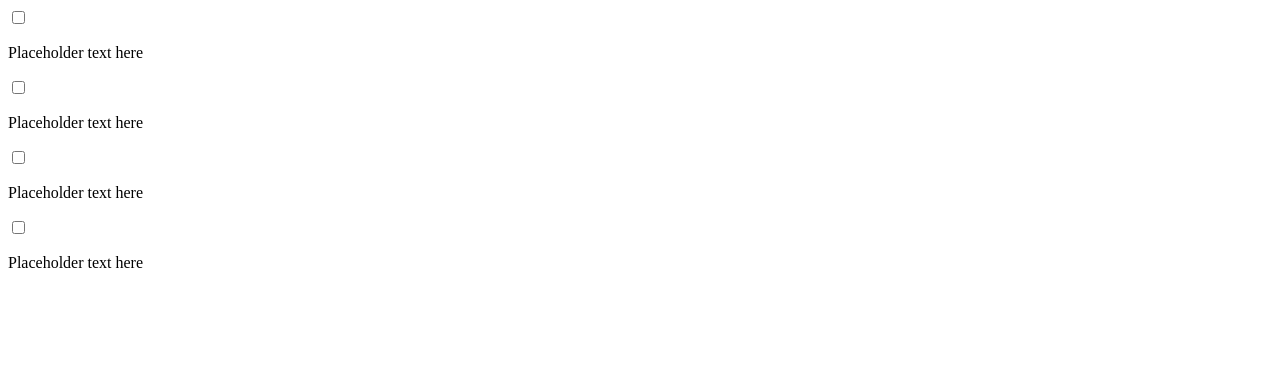
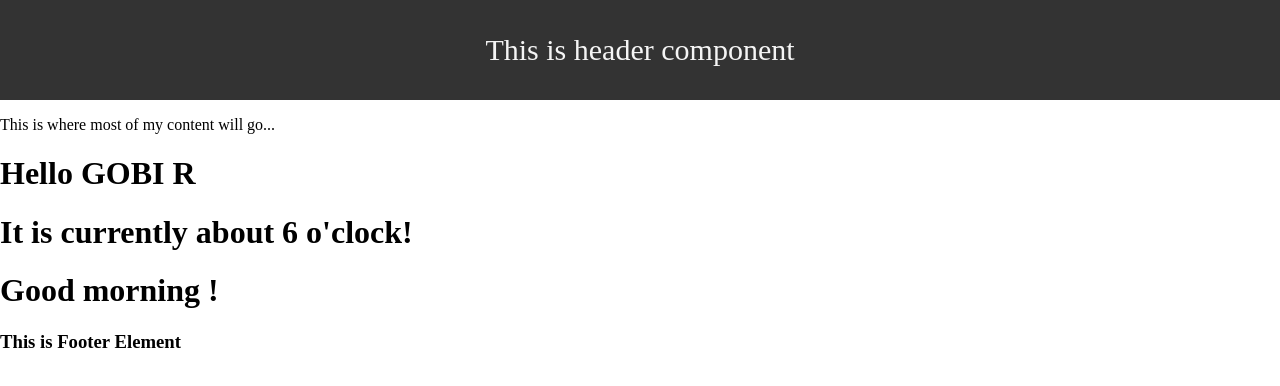
Before and after one commit to githubgobi/reactStudySTepByStep, a React (Create React App) app: page / in a window 1280 px wide. Shown: the top 386 px of the page. Built offline with nearby package versions, Linux system fonts and the light colour scheme.

Commit message:
lesson 5 - javascript

```diff
--- a/src/App.css
+++ b/src/App.css
@@ -1,38 +1,15 @@
-.App {
-  text-align: center;
+body {
+  margin: 0;
 }
 
-.App-logo {
-  height: 40vmin;
-  pointer-events: none;
+.navbar {
+  height: 100px;
+  background-color: #333;
+  color: whitesmoke;
+  margin-bottom: 15px;
+  text-align: center;
+  font-size: 30px;
+  display: flex;
+  justify-content: center;
+  align-items: center;
 }
-
-@media (prefers-reduced-motion: no-preference) {
-  .App-logo {
-    animation: App-logo-spin infinite 20s linear;
-  }
-}
-
-.App-header {
-  background-color: #282c34;
-  min-height: 100vh;
-  display: flex;
-  flex-direction: column;
-  align-items: center;
-  justify-content: center;
-  font-size: calc(10px + 2vmin);
-  color: white;
-}
-
-.App-link {
-  color: #61dafb;
-}
-
-@keyframes App-logo-spin {
-  from {
-    transform: rotate(0deg);
-  }
-  to {
-    transform: rotate(360deg);
-  }
-}
--- a/src/App.js
+++ b/src/App.js
@@ -1,20 +1,17 @@
 import React from 'react';
-
+// import logo from './logo.svg';
+import './App.css';
+import Header from './components/Header';
+import MainContent from './components/MainContent';
+import Footer from './components/Footer';
 
 function App() {
+
   return (
       <div>
-        <input type="checkbox" />
-        <p>Placeholder text here</p>
-
-        <input type="checkbox" />
-        <p>Placeholder text here</p>
-
-        <input type="checkbox" />
-        <p>Placeholder text here</p>
-
-        <input type="checkbox" />
-        <p>Placeholder text here</p>
+        <Header />
+        <MainContent />
+        <Footer />
       </div>
   )
 }
--- a/src/components/Header.js
+++ b/src/components/Header.js
@@ -2,14 +2,9 @@ import React from 'react';
 
 function Header(){
     return (
-        <nav>
-              <h1>Hello a third time!</h1>
-              <ul>
-                  <li>Thing 1</li>
-                  <li>Thing 2</li>
-                  <li>Thing 3</li>
-              </ul>
-          </nav>
+        <header className="navbar"> This is header component</header>
     )
 }
 export default Header
+
+// document.getElementById("something").className +='new-class-name'
--- a/src/components/MainContent.js
+++ b/src/components/MainContent.js
@@ -1,9 +1,24 @@
 import React from 'react';
 
 function MainContent(){
+    const firstName = "GOBI"
+    const lastName = "R"
+    const date = new Date()
+    const hours = date.getHours()
+    let timeOfDay
+    if(hours < 12){
+        timeOfDay = "morning"
+    }else if(hours >=12 && hours <=17){
+        timeOfDay = "afternoon"
+    }else{
+        timeOfDay = "night"
+    }
     return (
         <main>
               <p>This is where most of my content will go...</p>
+            <h1>Hello {`${firstName} ${lastName}`}</h1>
+            <h1>It is currently about {date.getHours() % 12} o'clock!</h1>
+    <h1>Good {timeOfDay} !</h1>
           </main>
     )
 }
--- a/src/index.css
+++ b/src/index.css
@@ -11,3 +11,7 @@ code {
   font-family: source-code-pro, Menlo, Monaco, Consolas, 'Courier New',
     monospace;
 }
+
+.navbar{
+  background-color:purple ;
+}
```
